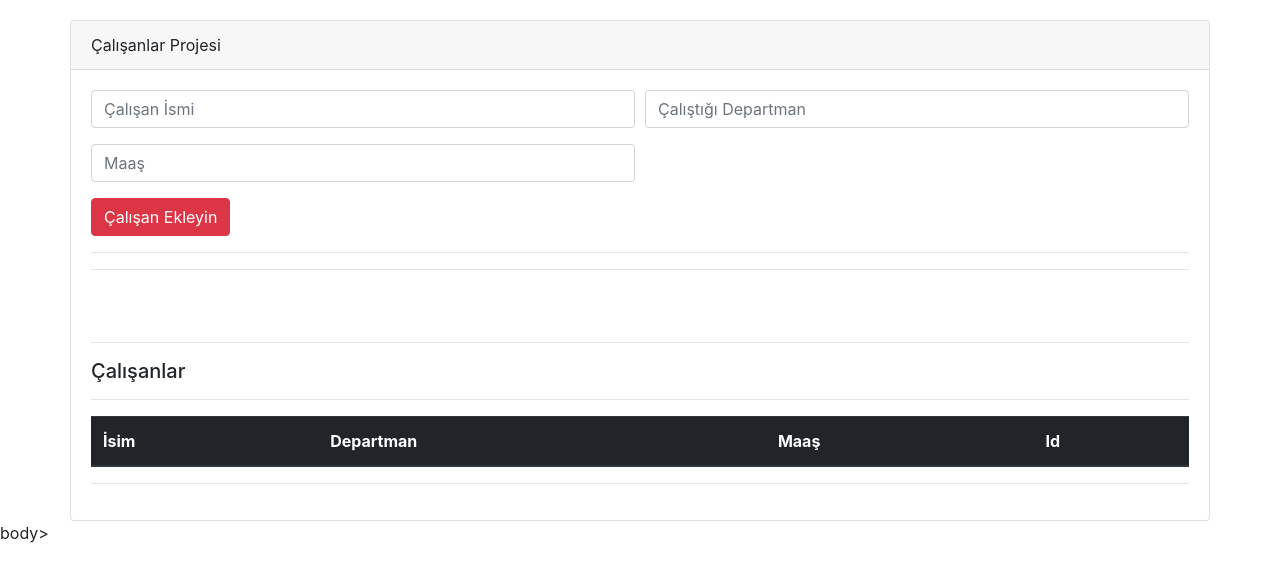
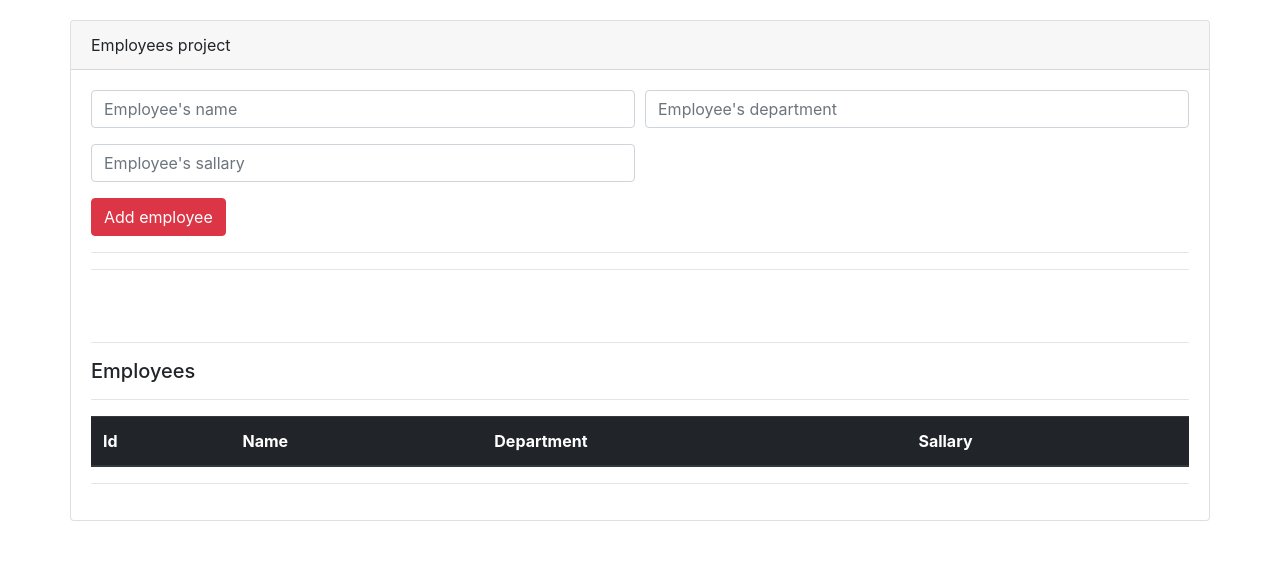
Before and after one commit to bashiroglu/learning-js-empoyeemanager-1, a website built with webpack: page index.html in a window 1280 px wide. Built offline with nearby package versions, Linux system fonts and the light colour scheme.

Commit message:
Changed turkish Ui to English UI

```diff
--- a/index.html
+++ b/index.html
@@ -15,12 +15,12 @@
       crossorigin="anonymous"
     />
 
-    <title>Çalışanlar Projesi</title>
+    <title>Employees project</title>
   </head>
   <body>
     <div class="container" style="margin-top:20px;">
       <div class="card row">
-        <div class="card-header">Çalışanlar Projesi</div>
+        <div class="card-header">Employees project</div>
         <div class="card-body">
           <form id="employee-form" name="form">
             <div class="form-row">
@@ -30,7 +30,7 @@
                   type="text"
                   name="name"
                   id="name"
-                  placeholder="Çalışan İsmi"
+                  placeholder="Employee's name"
                 />
               </div>
               <div class="form-group col-md-6">
@@ -39,7 +39,7 @@
                   type="text"
                   name="department"
                   id="department"
-                  placeholder="Çalıştığı Departman"
+                  placeholder="Employee's department"
                 />
               </div>
               <div class="form-group col-md-6">
@@ -48,33 +48,33 @@
                   type="text"
                   name="salary"
                   id="salary"
-                  placeholder="Maaş"
+                  placeholder="Employee's sallary"
                 />
               </div>
             </div>
             <button type="submit" class="btn btn-danger">
-              Çalışan Ekleyin
+              Add employee
             </button>
           </form>
           <hr />
           <button id="update" class="btn btn-dark" style="display:none;">
-            Çalışanı Güncelleyin
+            Update employees
           </button>
           <hr />
         </div>
 
         <div class="card-body">
           <hr />
-          <h5 class="card-title" id="employees-title">Çalışanlar</h5>
+          <h5 class="card-title" id="employees-title">Employees</h5>
 
           <hr />
           <table class="table table-dark">
             <thead>
               <tr>
-                <th scope="col">İsim</th>
-                <th scope="col">Departman</th>
-                <th scope="col">Maaş</th>
                 <th scope="col">Id</th>
+                <th scope="col">Name</th>
+                <th scope="col">Department</th>
+                <th scope="col">Sallary</th>
               </tr>
             </thead>
             <tbody id="employees">
```
